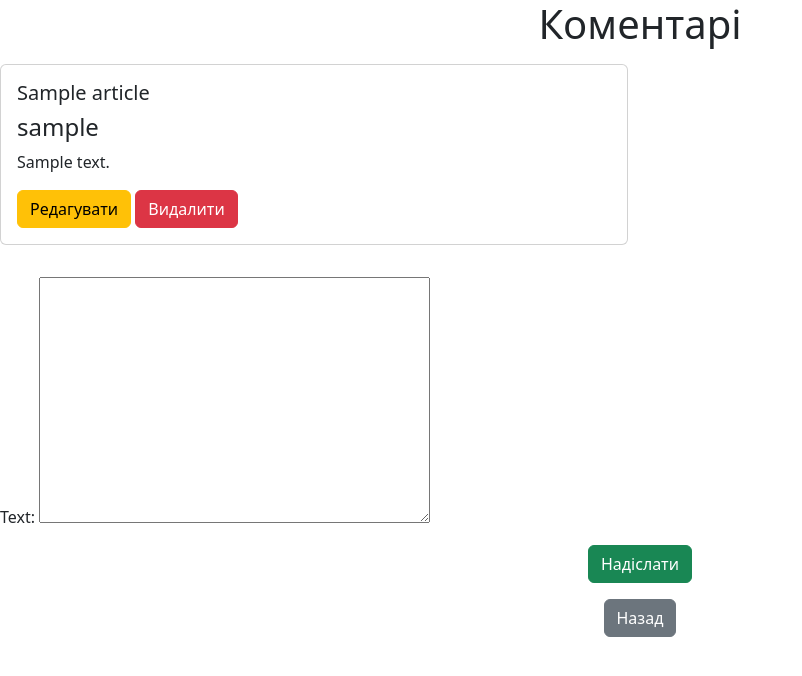
After one commit to Andrew-arch477/Blog, a Django app: page /comment_to_article/1/ in a window 1280 px wide. The commit adds this page. Shown: the top 676 px of the page, without its empty margins (0-802 px from the left). Run offline with Django 5.2, Linux system fonts and the light colour scheme; a user stored in the database is signed in; tables that the repository leaves empty hold one stand-in row (values such as "Sample post").

Commit message:
Created comment creation view and form.

```diff
--- a/blog/forms.py
+++ b/blog/forms.py
@@ -95,4 +95,9 @@ class User_Form(UserCreationForm):
 class Article_Form(forms.ModelForm):
     class Meta:
         model = Article
-        fields = "__all__"
+        fields = ['name', 'text', 'category', 'tags', 'stage']
+
+class Comment_Form(forms.ModelForm):
+    class Meta:
+        model = Comment
+        fields = ['text']
--- /dev/null
+++ b/blog/templates/Comments_For_Article.html
@@ -0,0 +1,50 @@
+{% load static %}
+<!DOCTYPE html>
+<html lang="en">
+<head>
+    <meta charset="UTF-8">
+    <meta name="viewport" content="width=device-width, initial-scale=1.0">
+    <title>Blog</title>
+    <link rel="stylesheet" href="{% static 'styles/first.css' %}">
+    <link href="https://cdn.jsdelivr.net/npm/bootstrap@5.3.5/dist/css/bootstrap.min.css" rel="stylesheet" integrity="sha384-SgOJa3DmI69IUzQ2PVdRZhwQ+dy64/BUtbMJw1MZ8t5HZApcHrRKUc4W0kG879m7" crossorigin="anonymous">
+</head>
+
+<body>
+    <center>
+        <h1>Коментарі</h1>
+    </center>
+    <p></p>
+
+    {% for comment in comments %}
+    <div class="row">
+    <div class="col-sm-6">
+        <div class="card">
+        <div class="card-body">
+            <h5 class="card-title">{{ article.name }}</h5>
+            <h4>{{ comment.user }}</h4>
+            <p class="card-text">{{ comment.text }}</p>
+            <a href=""><button class="btn btn-warning">Редагувати</button></a>
+            <a href=""><button class="btn btn-danger">Видалити</button></a>
+        </div>
+        </div>
+    </div>
+    <p></p>
+    {% endfor %}
+    <p></p>
+    <form method="POST">
+        {% csrf_token %}
+        <div class="form-group">
+            {{ form.as_p }}
+            <center>
+                <button type="submit", class="btn btn-success">Надіслати</button>
+            </center>
+        </div>
+    </form>
+    <p></p>
+    <center>
+        <a href="{% url 'articles_page' %}"><button class="btn btn-secondary">Назад</button></a>
+    </center>
+
+    <script src="https://cdn.jsdelivr.net/npm/bootstrap@5.3.5/dist/js/bootstrap.bundle.min.js" integrity="sha384-k6d4wzSIapyDyv1kpU366/PK5hCdSbCRGRCMv+eplOQJWyd1fbcAu9OCUj5zNLiq" crossorigin="anonymous"></script>
+
+</body>
--- a/blog/templates/Detail_Article.html
+++ b/blog/templates/Detail_Article.html
@@ -36,6 +36,7 @@
         {% else %}
         <p></p>
         {% endif %}
+        <a href="{% url 'comments_page' article.id %}"><button style="background-color: cadetblue; color:white" class="btn">Коментарі</button></a>
         <a href="{% url 'articles_page' %}"><button type="submit", class="btn btn-secondary">Назад</button></a>
     </div>
 
--- a/blog/urls.py
+++ b/blog/urls.py
@@ -12,6 +12,8 @@ urlpatterns = [
     path('articles/update_article/<int:pk>/', views.Article_Update_View.as_view(), name='articles_update_page'),
     path('articles/delete_article/<int:pk>/', views.Article_Delete_View.as_view(), name='articles_delete_page'),
 
+    path('comment_to_article/<int:pk>/', views.Comment_View.as_view(), name='comments_page'),
+
     path('login/', views.Login_View.as_view(), name='login_page'),
     path('logout/', views.Logout_View.as_view(), name='logout_page'),
     path('registration/', views.Registration_View.as_view(), name='registration_page'),
--- a/blog/views.py
+++ b/blog/views.py
@@ -1,10 +1,10 @@
-from django.shortcuts import redirect
+from django.shortcuts import get_object_or_404, redirect
 from django.views.generic.edit import FormView, DeleteView, UpdateView, CreateView
 from django.views.generic.base import TemplateView
 from django.views.generic import DetailView
 from django.views.generic.list import ListView
 from blog.models import Article, Announcement, User, Category, Comment, Rating, Tag
-from blog.forms import Login_Form, Registration_Form, User_Form, Article_Form
+from blog.forms import Login_Form, Registration_Form, User_Form, Article_Form, Comment_Form
 from django.contrib.auth import authenticate, login, logout
 from django.contrib.auth.mixins import LoginRequiredMixin
 from blog.mixins import UserIsAdminMixin, UserIsOwnerMixin, UserIsWriterMixin
@@ -74,6 +74,10 @@ class Article_Create_View(LoginRequiredMixin, UserIsWriterMixin, CreateView):
     template_name = "Create_Article.html"
     success_url = "/articles/"
 
+    def form_valid(self, form):
+        form.instance.user = self.request.user
+        return super().form_valid(form)
+
 class Article_Detail_View(LoginRequiredMixin, DetailView):
     model = Article
     template_name = 'Detail_Article.html'
@@ -89,3 +93,23 @@ class Article_Delete_View(LoginRequiredMixin, UserIsOwnerMixin, DeleteView):
     model = Article
     template_name = "Delete_Article.html"
     success_url = "/articles/"
+
+class Comment_View(LoginRequiredMixin, CreateView):
+    template_name = 'Comments_For_Article.html'
+    form_class = Comment_Form
+    success_url = reverse_lazy('articles_page')
+
+    def dispatch(self, request, *args, **kwargs):
+        self.article = get_object_or_404(Article, pk=self.kwargs['pk'])
+        return super().dispatch(request, *args, **kwargs)
+
+    def form_valid(self, form):
+        form.instance.user = self.request.user
+        form.instance.article = self.article
+        return super().form_valid(form)
+
+    def get_context_data(self, **kwargs):
+        context = super().get_context_data(**kwargs)
+        context['article'] = self.article
+        context['comments'] = Comment.objects.filter(article=self.article)
+        return context
```
